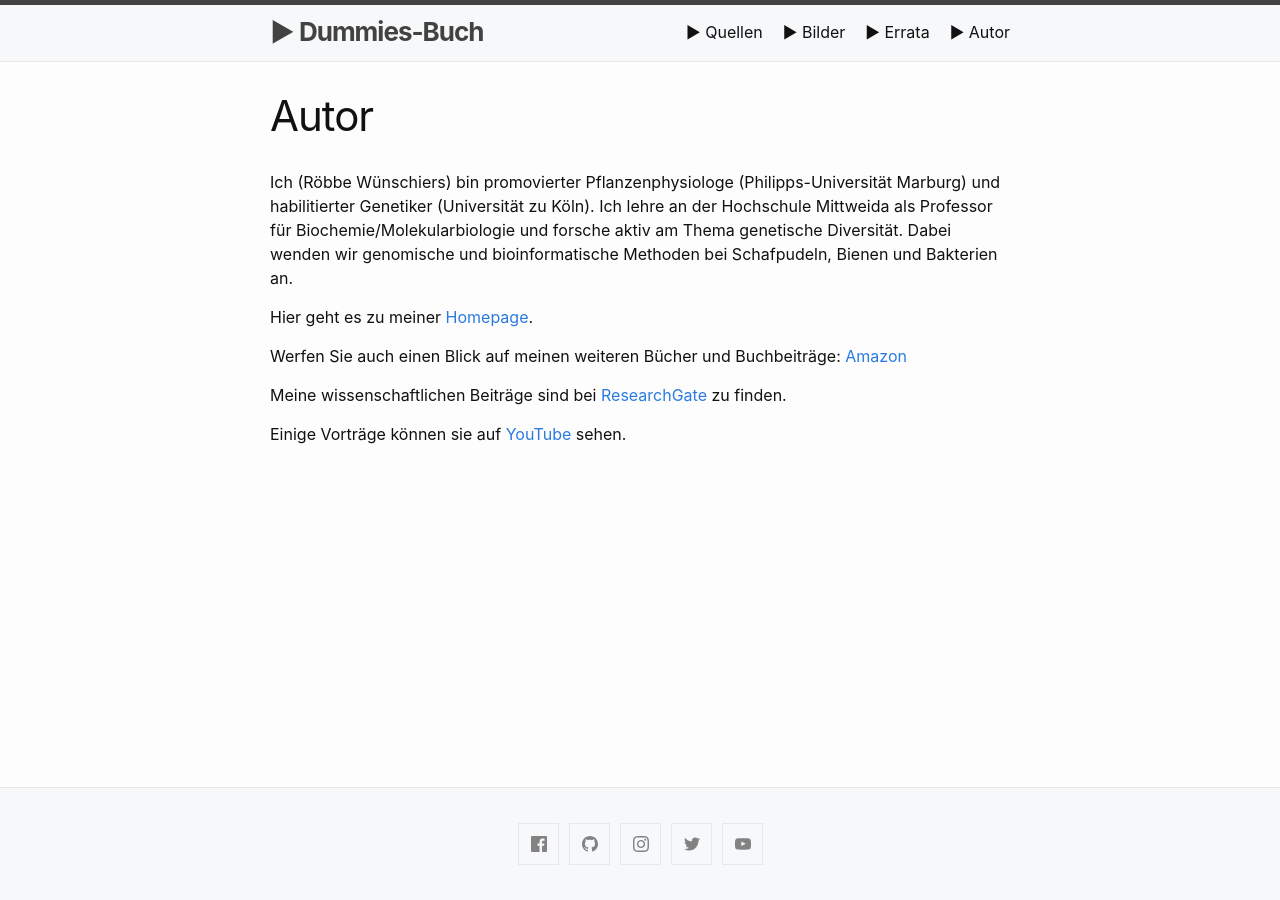
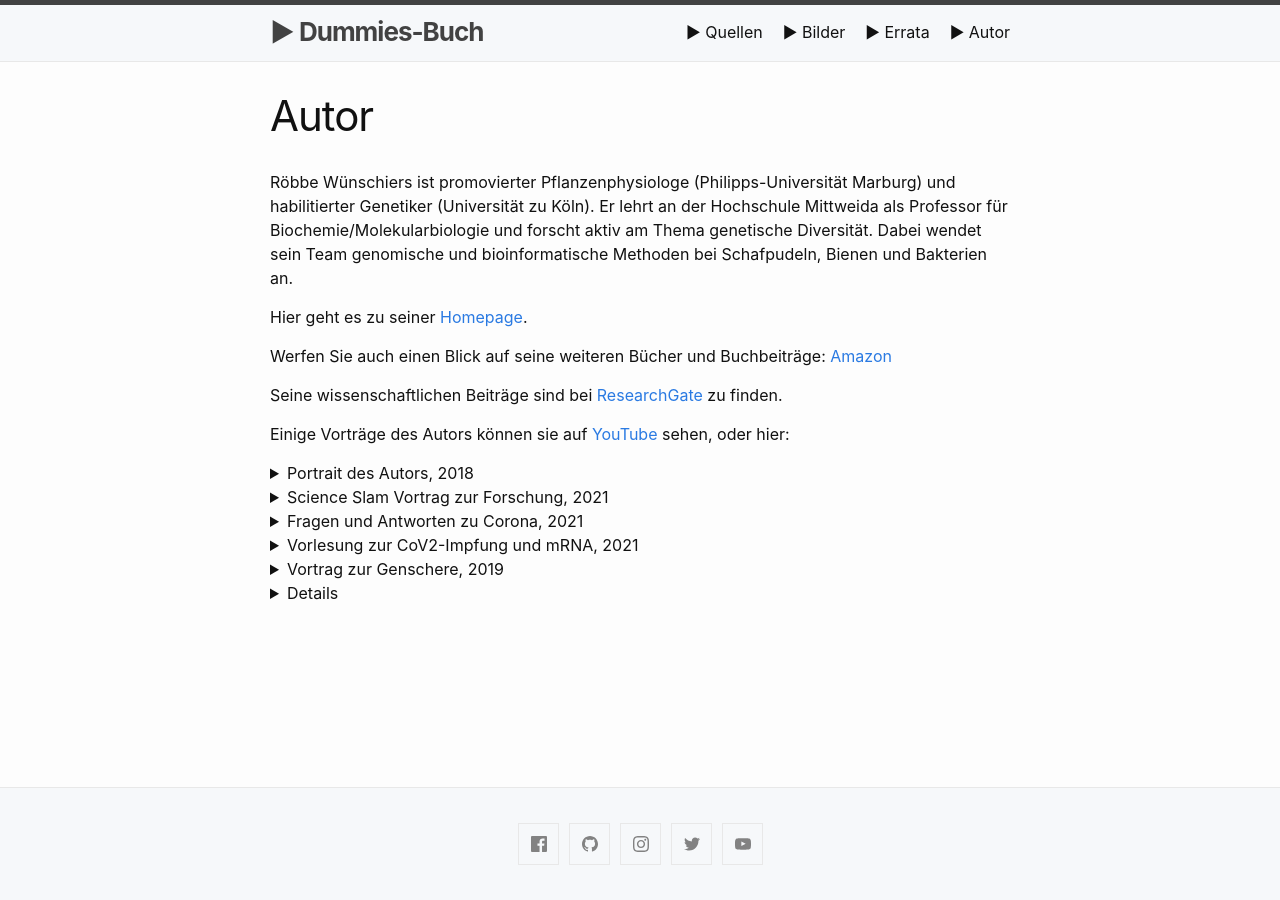
Before and after one commit to awkologist/dummie, a Jekyll site: the page built from autor.md, in a window 1280 px wide. Built offline with Jekyll 4.4.1, drawn with Linux system fonts in a browser that asks for light colours; Markdown is read by kramdown in place of the engine named in the settings.

Commit message:
Update autor.md

```diff
--- a/autor.md
+++ b/autor.md
@@ -4,12 +4,74 @@
 permalink: /autor/
 ---
 
-Ich (Röbbe Wünschiers) bin promovierter Pflanzenphysiologe (Philipps-Universität Marburg) und habilitierter Genetiker (Universität zu Köln). Ich lehre an der Hochschule Mittweida als Professor für Biochemie/Molekularbiologie und forsche aktiv am Thema genetische Diversität. Dabei wenden wir genomische und bioinformatische Methoden bei Schafpudeln, Bienen und Bakterien an.
+Röbbe Wünschiers ist promovierter Pflanzenphysiologe (Philipps-Universität Marburg) und habilitierter Genetiker (Universität zu Köln). Er lehrt an der Hochschule Mittweida als Professor für Biochemie/Molekularbiologie und forscht aktiv am Thema genetische Diversität. Dabei wendet sein Team genomische und bioinformatische Methoden bei Schafpudeln, Bienen und Bakterien an.
 
-Hier geht es zu meiner [Homepage](https://www.staff.hs-mittweida.de/~wuenschi).
+Hier geht es zu seiner [Homepage](https://www.staff.hs-mittweida.de/~wuenschi).
 
-Werfen Sie auch einen Blick auf meinen weiteren Bücher und Buchbeiträge: [Amazon](https://www.amazon.de/R%25C3%25B6bbe-W%25C3%25BCnschiers/e/B001K6M8OY%3Fref=dbs_a_mng_rwt_scns_share)
+Werfen Sie auch einen Blick auf seine weiteren Bücher und Buchbeiträge: [Amazon](https://www.amazon.de/R%25C3%25B6bbe-W%25C3%25BCnschiers/e/B001K6M8OY%3Fref=dbs_a_mng_rwt_scns_share)
 
-Meine wissenschaftlichen Beiträge sind bei [ResearchGate](https://www.researchgate.net/profile/Roebbe-Wuenschiers) zu finden.
+Seine wissenschaftlichen Beiträge sind bei [ResearchGate](https://www.researchgate.net/profile/Roebbe-Wuenschiers) zu finden.
 
-Einige Vorträge können sie auf [YouTube](https://www.youtube.com/results?search_query=wünschiers) sehen.
+Einige Vorträge des Autors können sie auf [YouTube](https://www.youtube.com/results?search_query=wünschiers) sehen, oder hier:
+
+<details>
+  <summary>Portrait des Autors, 2018</summary>
+
+<div>
+  <div style="position:relative;padding-top:56.25%;">
+    <iframe src="https://www.youtube.com/embed/AporT6c76DA" frameborder="0" allowfullscreen
+      style="position:absolute;top:0;left:0;width:100%;height:100%;max-width:600"></iframe>
+  </div>
+</div>
+<br>
+</details>
+
+<details>
+  <summary>Science Slam Vortrag zur Forschung, 2021</summary>
+
+<div>
+  <div style="position:relative;padding-top:56.25%;">
+    <iframe src="https://www.youtube.com/embed/OL33AcXbOLA" frameborder="0" allowfullscreen
+      style="position:absolute;top:0;left:0;width:100%;height:100%;max-width:600"></iframe>
+  </div>
+</div>
+<br>
+</details>
+
+<details>
+  <summary>Fragen und Antworten zu Corona, 2021</summary>
+
+<div>
+  <div style="position:relative;padding-top:56.25%;">
+    <iframe src="https://www.youtube.com/embed/OGkQOvZ60b0" frameborder="0" allowfullscreen
+      style="position:absolute;top:0;left:0;width:100%;height:100%;max-width:600"></iframe>
+  </div>
+</div>
+<br>
+</details>
+
+<details>
+  <summary>Vorlesung zur CoV2-Impfung und mRNA, 2021</summary>
+
+<div>
+  <div style="position:relative;padding-top:56.25%;">
+    <iframe src="https://www.youtube.com/embed/OL33AcXbOLA" frameborder="0" allowfullscreen
+      style="position:absolute;top:0;left:0;width:100%;height:100%;max-width:600"></iframe>
+  </div>
+</div>
+<br>
+</details>
+
+<details>
+  <summary>Vortrag zur Genschere, 2019</summary>
+
+  <div>
+  <div style="position:relative;padding-top:56.25%;">
+    <iframe src="https://www.youtube.com/embed/OL33AcXbOLA" frameborder="0" allowfullscreen
+      style="position:absolute;top:0;left:0;width:100%;height:100%;max-width:600"></iframe>
+  </div>
+</div>
+<br>
+</details>
+
+<details>
```
